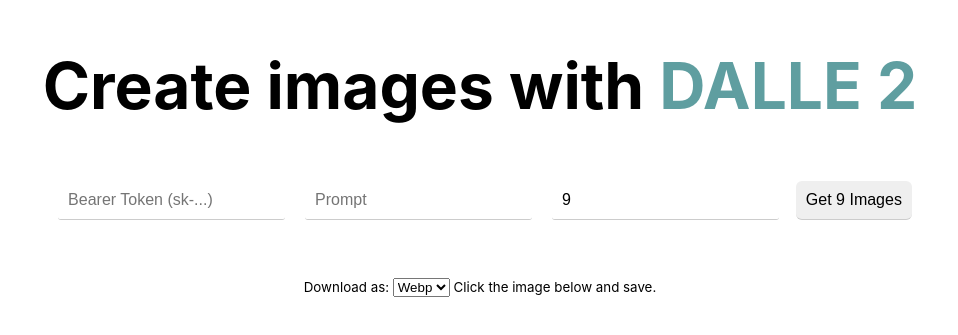
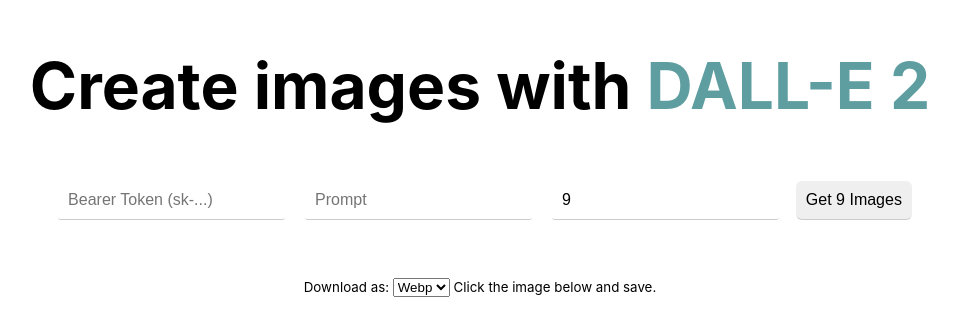
Before and after one commit to 1998code/DALLE-2-App, a Next.js app: page / in a window 1280 px wide. Shown: the part 217-552 px from the top of the page, without its empty margins (160-1118 px from the left). Built offline with nearby package versions, Linux system fonts and the light colour scheme.

Commit message:
Fix typo

```diff
--- a/pages/index.js
+++ b/pages/index.js
@@ -51,12 +51,12 @@
   return (
     <div className={styles.container}>
       <Head>
-        <title>Create DALLE 2 App</title>
+        <title>Create Images With DALL-E 2 App</title>
       </Head>
 
       <main className={styles.main}>
         <h1 className={styles.title}>
-          Create images with <span className={styles.titleColor}>DALLE 2</span>
+          Create images with <span className={styles.titleColor}>DALL-E 2</span>
         </h1>
         <p className={styles.description}>
           <input
```
Also changed, not shown: 1 other file (tests, documents, lock files or other folders).
